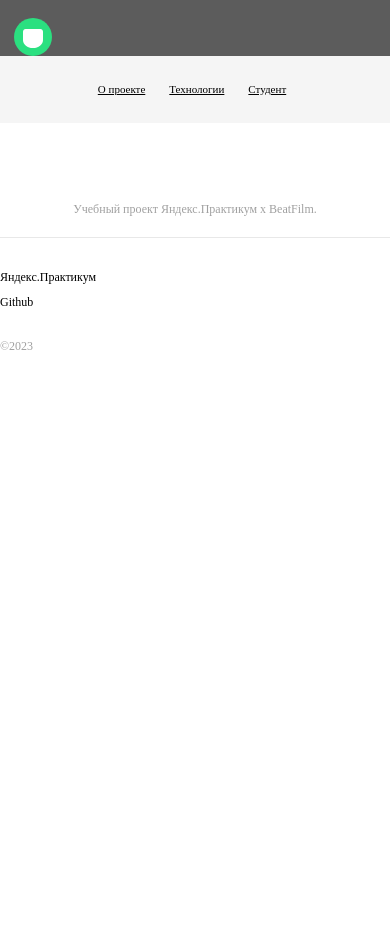
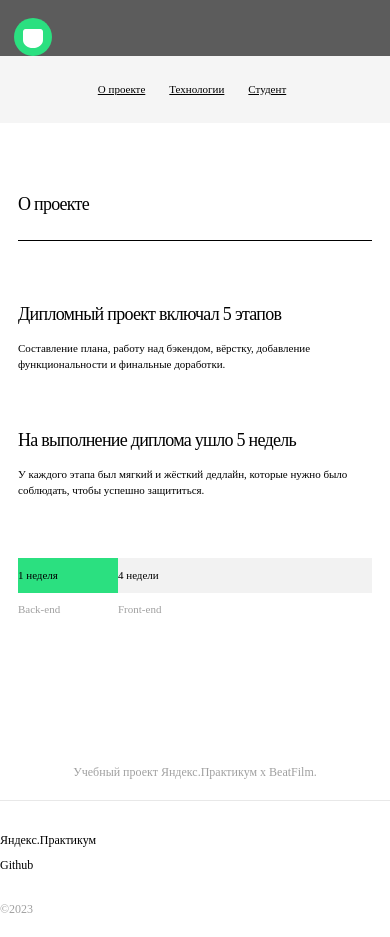
Before and after one commit to proactative/movies-explorer-frontend, a React (Create React App) app: page / in a window 390 px wide. Before the commit the page ends 844 px from the top, so only its background shows below. Built offline with nearby package versions, Linux system fonts and the light colour scheme.

Commit message:
feat: add AboutProject

```diff
--- a/src/components/AboutProject/AboutProject.css
+++ b/src/components/AboutProject/AboutProject.css
@@ -0,0 +1,155 @@
+.about-project {
+  display: flex;
+  justify-content: center;
+  padding-top: 10px;
+  box-sizing: border-box;
+}
+
+.about-project__info {
+  display: grid;
+  grid-template-columns: repeat(2, 1fr);
+  gap: 40px;
+  list-style: none;
+  text-align: left;
+  margin-block-start: 0;
+  margin-block-end: 0;
+  padding-inline-start: 0;
+  margin-top: 70px;
+}
+
+.about-project__title {
+  margin-block-start: 0;
+  margin-block-end: 0;
+  font-weight: 400;
+  font-size: 20px;
+  line-height: 24px;
+  letter-spacing: -0.04em;
+}
+
+.about-project__text {
+  margin-block-start: 0;
+  margin-block-end: 0;
+  margin: 26px 0 108px;
+  font-weight: 400;
+  font-size: 14px;
+  line-height: 1.43;
+  width: 97%;
+  padding-right: 20px;
+  box-sizing: border-box;
+}
+
+.about-project__scheme {
+  list-style: none;
+  display: flex;
+  margin-block-start: 0;
+  margin-block-end: 0;
+  padding-inline-start: 0;
+}
+
+.about-project__part:first-of-type {
+  width: 20%;
+}
+
+.about-project__part:last-of-type {
+  width: 80%;
+}
+
+.about-project__duration {
+  background-color: var(--scheme-bg-color);
+  margin-block-start: 0;
+  margin-block-end: 0;
+  box-sizing: border-box;
+  padding: 11px 0;
+  font-weight: 400;
+  font-size: 14px;
+  line-height: 17px;
+}
+
+.about-project__duration_accent {
+  background-color: var(--accent-green-color);
+}
+
+.about-project__work-type {
+  margin-block-start: 0;
+  margin-block-end: 0;
+  font-weight: 500;
+  font-size: 14px;
+  line-height: 1.21;
+  color: var(--secondary-text-color);
+  margin-top: 14px;
+}
+
+@media screen and (max-width: 1200px) {
+  .about-project__info {
+    gap: 36px;
+  }
+
+  .about-project__text {
+    margin: 21px 0 92px;
+    width: 100%;
+    font-size: 12px;
+    line-height: 1.5;
+  }
+
+  .about-project__part:first-of-type {
+    width: 140px;
+  }
+
+  .about-project__part:last-of-type {
+    width: calc(100% - 140px);
+  }
+}
+
+@media screen and (max-width: 670px) {
+  .about-project__info {
+    grid-template-rows: repeat(2, 1fr);
+    grid-template-columns: 1fr;
+  }
+
+  .about-project__part:first-of-type {
+    width: 100px;
+  }
+
+  .about-project__part:last-of-type {
+    width: calc(100% - 100px);
+  }
+
+  .about-project__title {
+    font-size: 18px;
+    line-height: 22px;
+  }
+
+  .about-project__text {
+    margin: 16px 0 0;
+    font-size: 12px;
+    line-height: 1.5;
+    font-size: 11px;
+    line-height: 1.45;
+  }
+
+  .about-project__scheme {
+    margin-top: 60px;
+  }
+}
+
+@media screen and (max-width: 480px) {
+  .about-project__info {
+    gap: 56px;
+    margin-top: 62px;
+  }
+
+  .about-project__scheme {
+    margin-top: 59px;
+  }
+
+  .about-project__work-type {
+    font-size: 11px;
+    line-height: 13px;
+    margin-top: 10px
+  }
+
+  .about-project__duration {
+    font-size: 11px;
+    line-height: 13px;
+  }
+}
--- a/src/components/AboutProject/AboutProject.js
+++ b/src/components/AboutProject/AboutProject.js
@@ -1,12 +1,46 @@
-import React from 'react';
-import './AboutProject.css';
+import React from 'react'
+import SectionContainer from '../SectionContainer/SectionContainer'
+import './AboutProject.css'
 
 function AboutProject() {
-    return (
-      <div className="about-project">
-
-      </div>
-    );
+  return (
+    <div className="about-project" id="about-project">
+      <SectionContainer title="O прoекте">
+        <ul className="about-project__info">
+          <li>
+            <h4 className="about-project__title">
+              Дипломный проект включал 5 этапов
+            </h4>
+            <p className="about-project__text">
+              Составление плана, работу над бэкендом, вёрстку, добавление
+              функциональности и финальные доработки.
+            </p>
+          </li>
+          <li>
+            <h4 className="about-project__title">
+              На выполнение диплома ушло 5 недель
+            </h4>
+            <p className="about-project__text">
+              У каждого этапа был мягкий и жёсткий дедлайн, которые нужно было
+              соблюдать, чтобы успешно защититься.
+            </p>
+          </li>
+        </ul>
+        <ul className="about-project__scheme">
+          <li className="about-project__part">
+            <p className="about-project__duration about-project__duration_accent">
+              1 неделя
+            </p>
+            <p className="about-project__work-type">Back-end</p>
+          </li>
+          <li className="about-project__part">
+            <p className="about-project__duration">4 недели</p>
+            <p className="about-project__work-type">Front-end</p>
+          </li>
+        </ul>
+      </SectionContainer>
+    </div>
+  )
 }
 
-export default AboutProject;
+export default AboutProject
--- a/src/components/SectionContainer/SectionContainer.css
+++ b/src/components/SectionContainer/SectionContainer.css
@@ -1,6 +1,6 @@
 .section-container {
   box-sizing: border-box;
-  padding: 110px 0;
+  padding: 100px 0 110px;
   width: 1140px;
   margin: 0 auto;
   display: flex;
@@ -23,20 +23,20 @@
 @media screen and (max-width: 1200px) {
   .section-container {
     width: 100%;
-    padding: 90px 50px;
+    padding: 80px 50px 90px;
   }
 }
 
 @media screen and (max-width: 670px) {
   .section-container {
     width: 100%;
-    padding: 60px 50px;
+    padding: 50px 50px 60px;
   }
 }
 
 @media screen and (max-width: 480px) {
   .section-container {
-    padding: 70px 18px;
+    padding: 60px 18px 70px;
   }
 
   .section-container__title {
```
